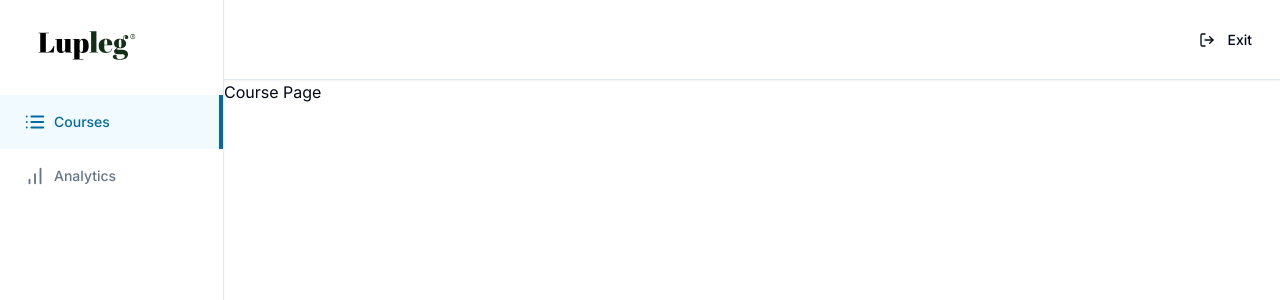
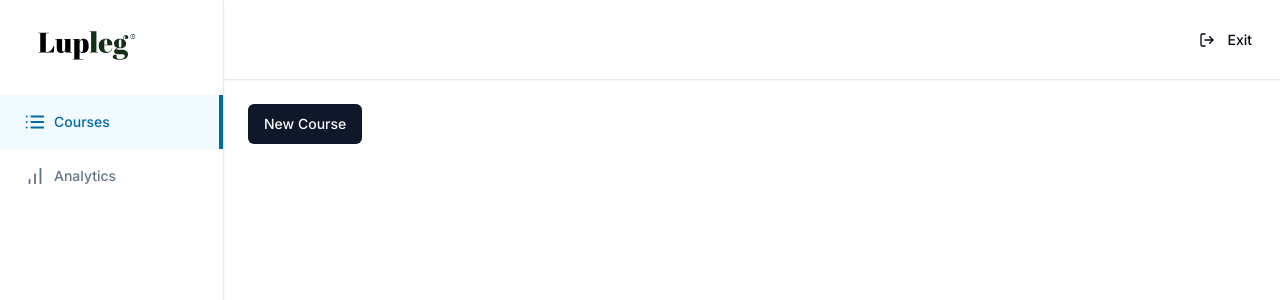
Before and after one commit to Lupleg/Labs, a Next.js app: page /teacher/courses in a window 1280 px wide. Shown: the top 300 px of the page. Built offline with nearby package versions, Linux system fonts and the light colour scheme.

Commit message:
feat: Add UserButton to Home page and create CoursePage component

```diff
--- a/app/(dashboard)/(routes)/page.tsx
+++ b/app/(dashboard)/(routes)/page.tsx
@@ -4,7 +4,7 @@
 export default function Home() {
   return (
     <div>
-      Welcome home
+      <UserButton/>
     </div>
   );
 }
--- a/app/(dashboard)/(routes)/teacher/courses/page.tsx
+++ b/app/(dashboard)/(routes)/teacher/courses/page.tsx
@@ -1,9 +1,14 @@
+import { Button } from "@/components/ui/button";
+import Link from "next/link";
+
 const CoursePage = () => {
-    return (
-        <div>
-            <h1>Course Page</h1>
-        </div>
-     );
-}
+  return (
+    <div className="p-6">
+        <Link href="/teacher/create">
+        <Button>New Course</Button>
+        </Link>
+    </div>
+  );
+};
 
 export default CoursePage;
--- /dev/null
+++ b/app/(dashboard)/(routes)/teacher/create/page.tsx
@@ -0,0 +1,11 @@
+"use client"
+
+const CreatePage = () => {
+    return (
+        <div>
+            Create course
+        </div>
+    );
+}
+
+export default CreatePage;
```
